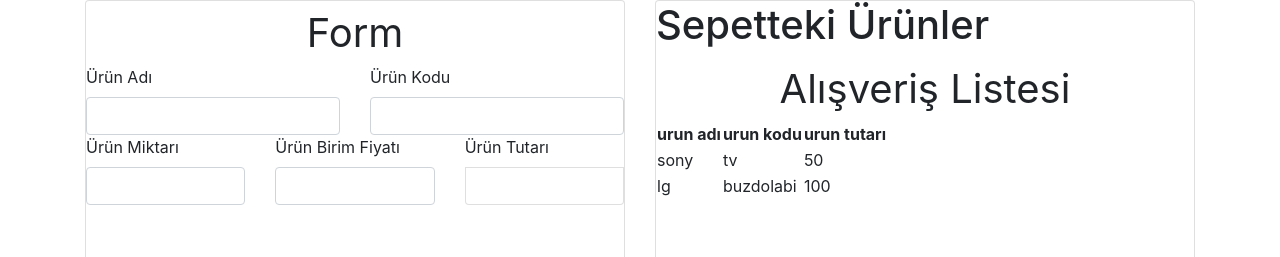
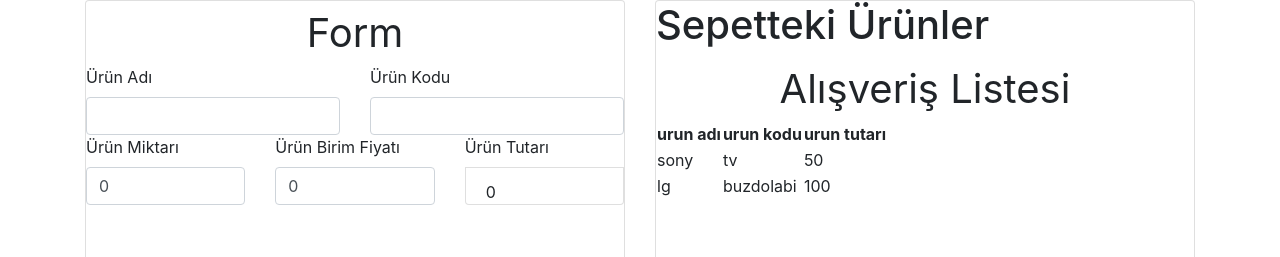
Before and after one commit to elifdiril/ShopingApp, a React (Create React App) app: page / in a window 1280 px wide. Shown: the top 257 px of the page. Built offline with nearby package versions, Linux system fonts and the light colour scheme.

Commit message:
tutar hesaplandi

```diff
--- a/src/App.js
+++ b/src/App.js
@@ -34,7 +34,6 @@ class App extends Component {
   }
 
   render() {
-    //let _this = this;
     return (
       <div className="App">
         <Container>
--- a/src/Form.js
+++ b/src/Form.js
@@ -6,27 +6,26 @@ export default class FormPart extends React.Component {
     constructor(props) {
         super(props);
         this.state = {
-            data: [
+            data:
                 { urunAdi: '', urunKodu: '', urunMik: 0, urunBirim: 0, tutar: 0 }
-            ]
         }
+
+        this.inputChangeHandler = this.inputChangeHandler.bind(this);
+        this.formHandler = this.formHandler.bind(this);
     }
 
     inputChangeHandler(e) {
-        let _this = this;
-        let formFields = { ...this.state.data };
+        let formFields = JSON.parse(JSON.stringify(this.state.data));
         formFields[e.target.name] = e.target.value;
         console.log(e.target.value);
+        formFields.tutar= this.state.data.urunBirim * this.state.data.urunMik;
         this.setState({
-            formFields
+            data: formFields
         });
-        console.log('ad ' + _this.state.data.urunAdi);
     }
 
     formHandler() {
-        let _this = this;
-        console.log('ad ' + _this.state.data.urunAdi);
-        console.log('birim ' + _this.state.data.urunBirim);
+
     }
 
     render() {
@@ -38,29 +37,29 @@ export default class FormPart extends React.Component {
                         <Row>
                             <Col>
                                 <Label>Ürün Adı</Label>
-                                <Input type="text" name="urunAdi" id="urunAdi" onChange={this.inputChangeHandler.bind(this)} />
+                                <Input type="text" name="urunAdi" id="urunAdi" onChange={this.inputChangeHandler} value={this.state.data.urunAdi} />
                             </Col>
                             <Col>
                                 <Label>Ürün Kodu</Label>
-                                <Input type="text" name="urunKodu" id="urunKodu" onChange={this.inputChangeHandler.bind(this)} />
+                                <Input type="text" name="urunKodu" id="urunKodu" onChange={this.inputChangeHandler} value={this.state.data.urunKodu} />
                             </Col>
                         </Row>
                         <Row>
                             <Col>
                                 <Label>Ürün Miktarı</Label>
-                                <Input type="text" name="urunMik" id="urunMik" onChange={this.inputChangeHandler.bind(this)} />
+                                <Input type="number" name="urunMik" id="urunMik" onChange={this.inputChangeHandler} value={this.state.data.urunMik} />
                             </Col>
                             <Col>
                                 <Label>Ürün Birim Fiyatı</Label>
-                                <Input type="text" name="urunBirim" id="urunBirim" onChange={this.inputChangeHandler.bind(this)} />
+                                <Input type="number" name="urunBirim" id="urunBirim" onChange={this.inputChangeHandler} value={this.state.data.urunBirim} />
                             </Col>
                             <Col>
                                 <Label>Ürün Tutarı</Label>
-                                <ListGroupItem style={{ height: 38 }}>{}</ListGroupItem>
+                                <ListGroupItem style={{ height: 38 }}>{this.state.data.tutar}</ListGroupItem>
                             </Col>
                         </Row>
                     </FormGroup>
-                    <Button onClick={this.formHandler.bind(this)} className="EkleButton">Ürün Ekle</Button>
+                    <Button onClick={this.formHandler} className="EkleButton">Ürün Ekle</Button>
                 </Form>
             </Card>
         );
```
